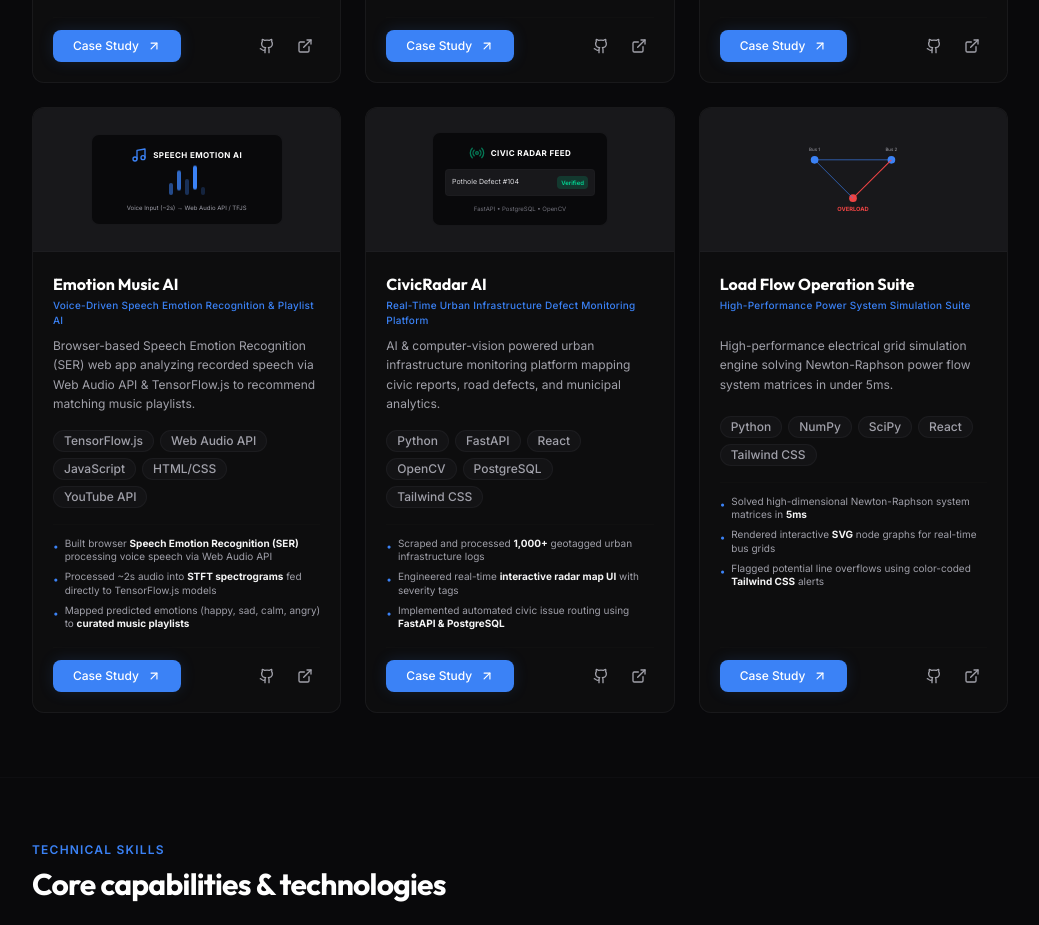
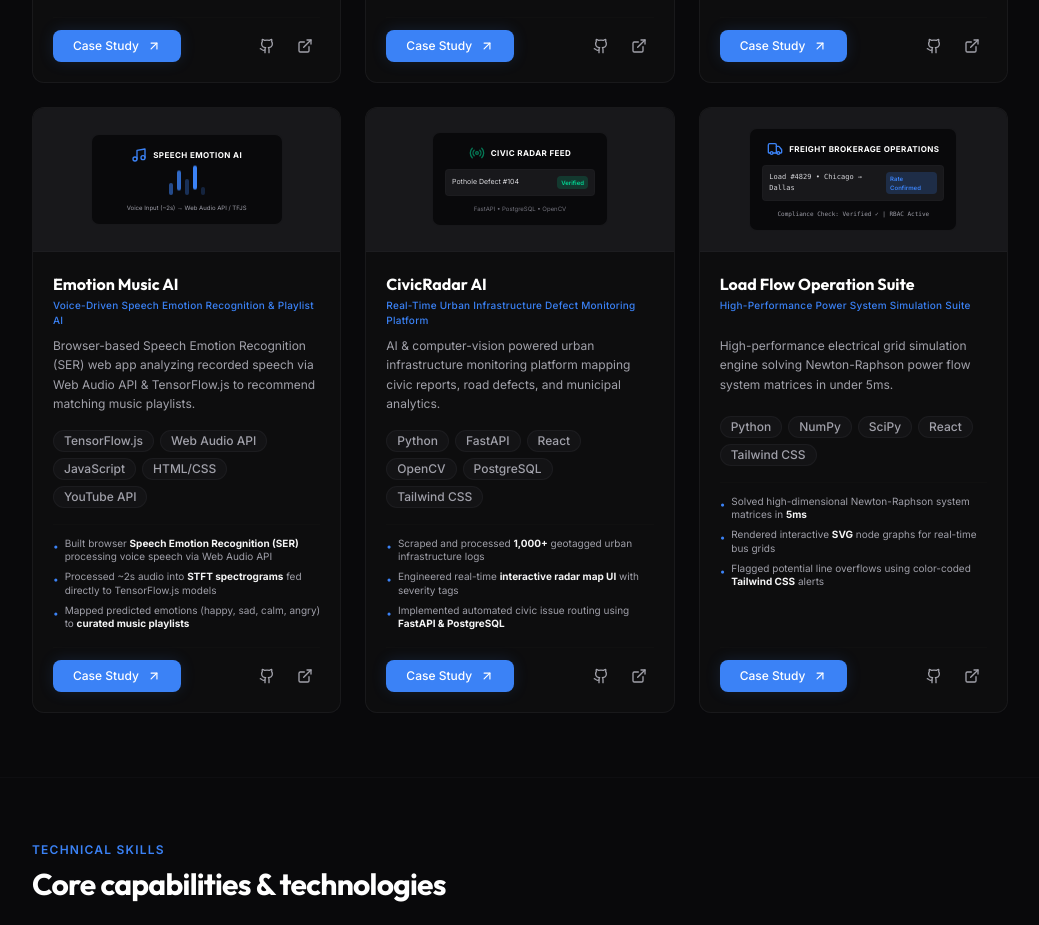
Before and after one commit to SUTHARSHANARAM/Sutharshanaram_Portfolio, a Next.js app: page / in a window 1280 px wide. Shown: the part 3040-3965 px from the top of the page, without its empty margins (120-1159 px from the left). Built offline with nearby package versions, Linux system fonts and the light colour scheme.

Commit message:
fix: update LoadFlow description and UI graphic to Freight Brokerage Operations Suite connecting Shippers, Brokers, and Carriers

```diff
--- a/src/components/sections/ProjectsGrid.tsx
+++ b/src/components/sections/ProjectsGrid.tsx
@@ -1,7 +1,7 @@
 "use client";
 
 import React from "react";
-import { ArrowUpRight, Github, ExternalLink, Activity, Leaf, BarChart3, Music, Radio } from "lucide-react";
+import { ArrowUpRight, Github, ExternalLink, Activity, Leaf, BarChart3, Music, Radio, Truck } from "lucide-react";
 import { Section } from "@/components/ui/Section";
 import { Card } from "@/components/ui/Card";
 import { Badge } from "@/components/ui/Badge";
@@ -89,20 +89,17 @@ function ProjectMockup({ type }: { type: "crm" | "plant" | "dashboard" | "grid"
     case "grid":
       return (
         <div className="w-full h-36 bg-zinc-900 border-b border-border/40 relative flex items-center justify-center overflow-hidden select-none">
-          <svg className="w-32 h-20 text-zinc-700" viewBox="0 0 100 60">
-            {/* Vector bus grid diagram */}
-            <circle cx="20" cy="15" r="3" fill="#3B82F6" />
-            <circle cx="50" cy="45" r="3" fill="#EF4444" /> {/* Overloaded red node */}
-            <circle cx="80" cy="15" r="3" fill="#3B82F6" />
-
-            <line x1="20" y1="15" x2="50" y2="45" stroke="#3B82F6" strokeWidth="0.5" />
-            <line x1="50" y1="45" x2="80" y2="15" stroke="#EF4444" strokeWidth="0.8" />
-            <line x1="20" y1="15" x2="80" y2="15" stroke="#3B82F6" strokeWidth="0.5" />
-
-            <text x="50" y="55" textAnchor="middle" fill="#EF4444" fontSize="4.5" fontWeight="bold">OVERLOAD</text>
-            <text x="20" y="8" textAnchor="middle" fill="#A1A1AA" fontSize="3.5">Bus 1</text>
-            <text x="80" y="8" textAnchor="middle" fill="#A1A1AA" fontSize="3.5">Bus 2</text>
-          </svg>
+          <div className="border border-border/50 bg-zinc-950 p-3 rounded-lg flex flex-col gap-2 items-center w-52">
+            <div className="flex items-center gap-1.5">
+              <Truck className="w-4 h-4 text-accent" />
+              <div className="text-[8px] font-bold text-white uppercase tracking-wider">Freight Brokerage Operations</div>
+            </div>
+            <div className="w-full bg-zinc-900 rounded p-1.5 flex items-center justify-between border border-border/30">
+              <span className="text-[7px] text-zinc-300 font-mono">Load #4829 • Chicago → Dallas</span>
+              <span className="text-[6px] bg-accent/20 text-accent font-semibold px-1 py-0.5 rounded">Rate Confirmed</span>
+            </div>
+            <span className="text-[6px] text-zinc-400 font-mono">Compliance Check: Verified ✓ | RBAC Active</span>
+          </div>
         </div>
       );
 
```
